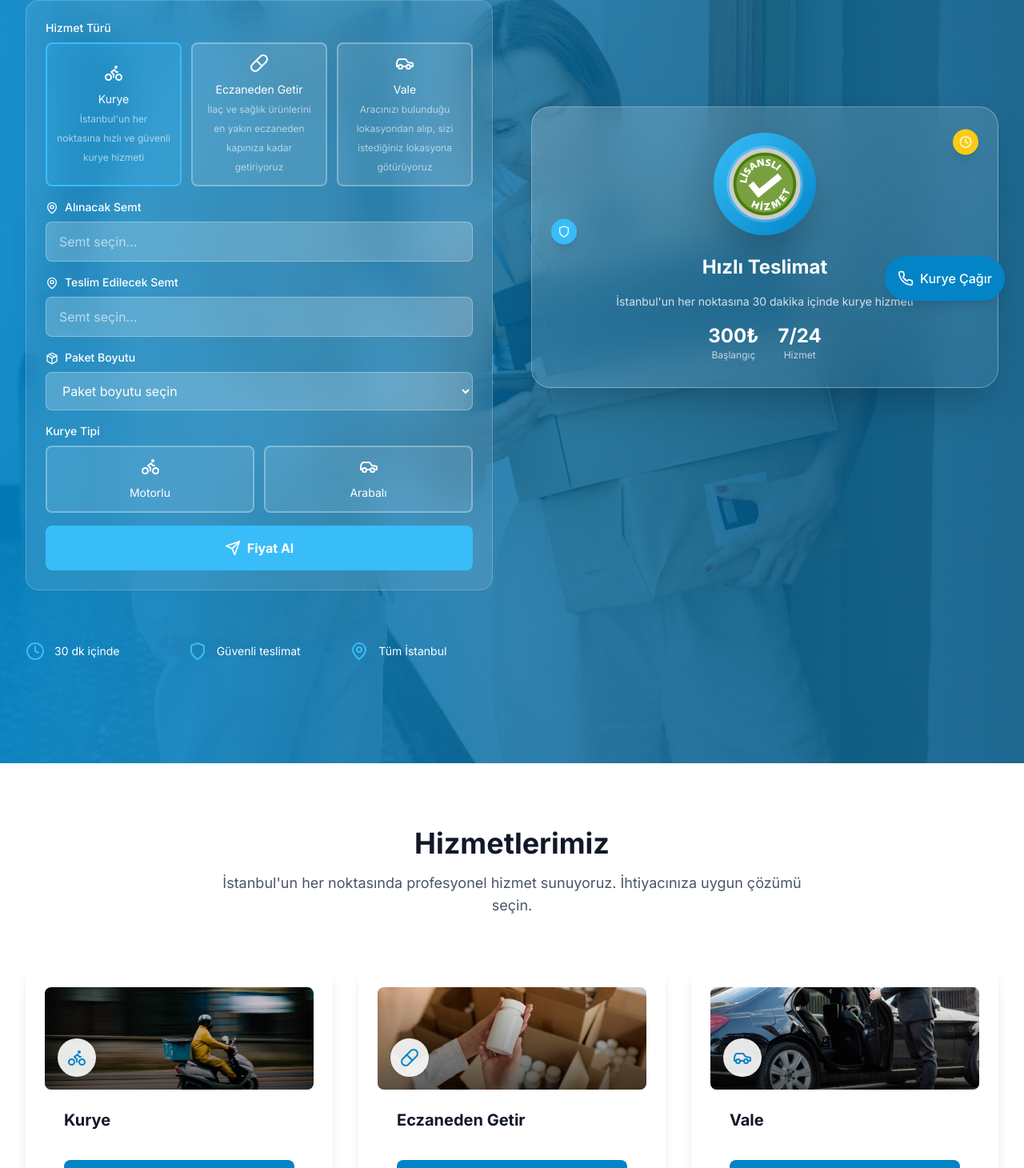
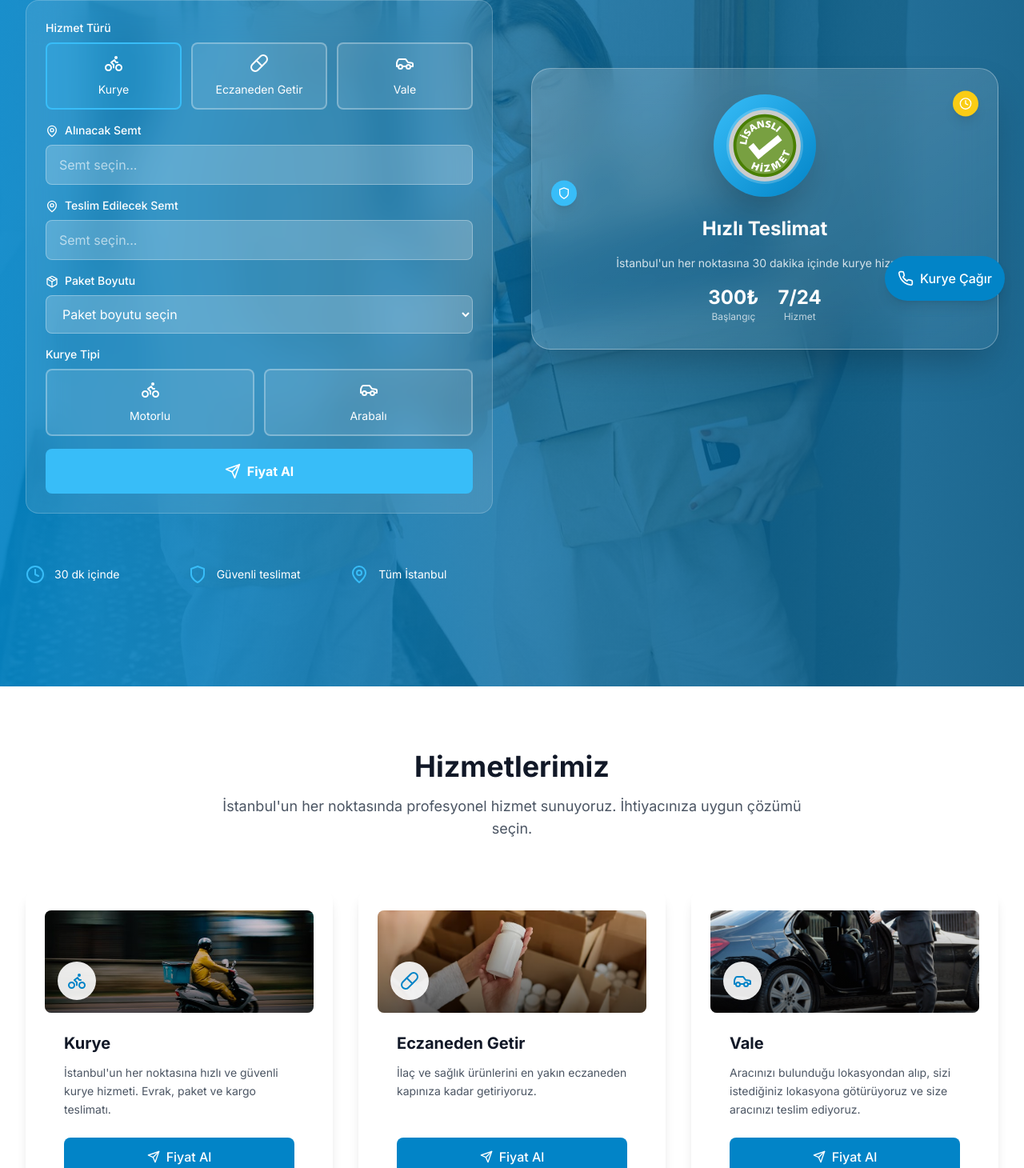
Before and after one commit to mberatyildirim/perpa-kurye-website, a React (Vite) app: page / in a window 1280 px wide. Shown: the part 400-1860 px from the top of the page at 80% size. Built offline with nearby package versions, Linux system fonts and the light colour scheme.

Commit message:
🚀 Major Update: Complete Courier Service System

```diff
--- a/src/components/Hero.jsx
+++ b/src/components/Hero.jsx
@@ -250,7 +250,7 @@ const Hero = () => {
                   <label className="block text-sm font-medium text-white">
                     Hizmet Türü
                   </label>
-                                  <div className="grid grid-cols-1 sm:grid-cols-3 gap-3">
+                                  <div className="grid grid-cols-3 gap-3">
                   <button
                     type="button"
                     onClick={() => {
@@ -270,8 +270,6 @@ const Hero = () => {
                   >
                       <Bike className="h-6 w-6 mx-auto mb-2" />
                       <span className="text-sm">Kurye</span>
-                      <br/>
-                      <span className="text-xs text-white/60 mt-1">İstanbul'un her noktasına hızlı ve güvenli kurye hizmeti</span>
                     </button>
                                       <button
                     type="button"
@@ -292,8 +290,6 @@ const Hero = () => {
                   >
                       <Pill className="h-6 w-6 mx-auto mb-2" />
                       <span className="text-sm">Eczaneden Getir</span>
-                      <br/>
-                      <span className="text-xs text-white/60 mt-1">İlaç ve sağlık ürünlerini en yakın eczaneden kapınıza kadar getiriyoruz</span>
                     </button>
                                       <button
                     type="button"
@@ -314,8 +310,6 @@ const Hero = () => {
                   >
                       <Car className="h-6 w-6 mx-auto mb-2" />
                       <span className="text-sm">Vale</span>
-                      <br/>
-                      <span className="text-xs text-white/60 mt-1">Aracınızı bulunduğu lokasyondan alıp, sizi istediğiniz lokasyona götürüyoruz</span>
                     </button>
                   </div>
                   {errors.hizmetTuru && (
--- a/src/components/Services.jsx
+++ b/src/components/Services.jsx
@@ -9,18 +9,21 @@ const Services = ({ onServiceClick }) => {
     {
       icon: Bike, // Icon for courier service
       title: 'Kurye', // Service title
+      description: 'İstanbul\'un her noktasına hızlı ve güvenli kurye hizmeti. Evrak, paket ve kargo teslimatı.', // Service description
       features: ['30 dk içinde teslimat', 'Sigortalı kargo', '7/24 hizmet'], // Key features
       type: 'courier' // Service type for routing
     },
     {
       icon: Pill, // Icon for pharmacy service
       title: 'Eczaneden Getir', // Service title
+      description: 'İlaç ve sağlık ürünlerini en yakın eczaneden kapınıza kadar getiriyoruz.', // Service description
       features: ['Hızlı teslimat', 'Güvenli taşıma', 'Reçeteli ilaç'], // Key features
       type: 'pharmacy' // Service type for routing
     },
     {
       icon: Car, // Icon for valet service
       title: 'Vale', // Service title
+      description: 'Aracınızı bulunduğu lokasyondan alıp, sizi istediğiniz lokasyona götürüyoruz ve size aracınızı teslim ediyoruz.', // Service description
       features: ['Güvenli park', 'Hızlı teslim', 'Sigortalı hizmet'], // Key features
       type: 'valet' // Service type for routing
     }
@@ -100,6 +103,7 @@ const Services = ({ onServiceClick }) => {
               <div className="px-6 pb-6 flex flex-col flex-grow">
                 <div className="flex-grow">
                   <h3 className="text-xl font-bold text-gray-900 mb-3">{service.title}</h3>
+                  <p className="text-gray-600 text-sm leading-relaxed">{service.description}</p>
                 </div>
 
                 {/* Service Button - Fixed at bottom */}
```
